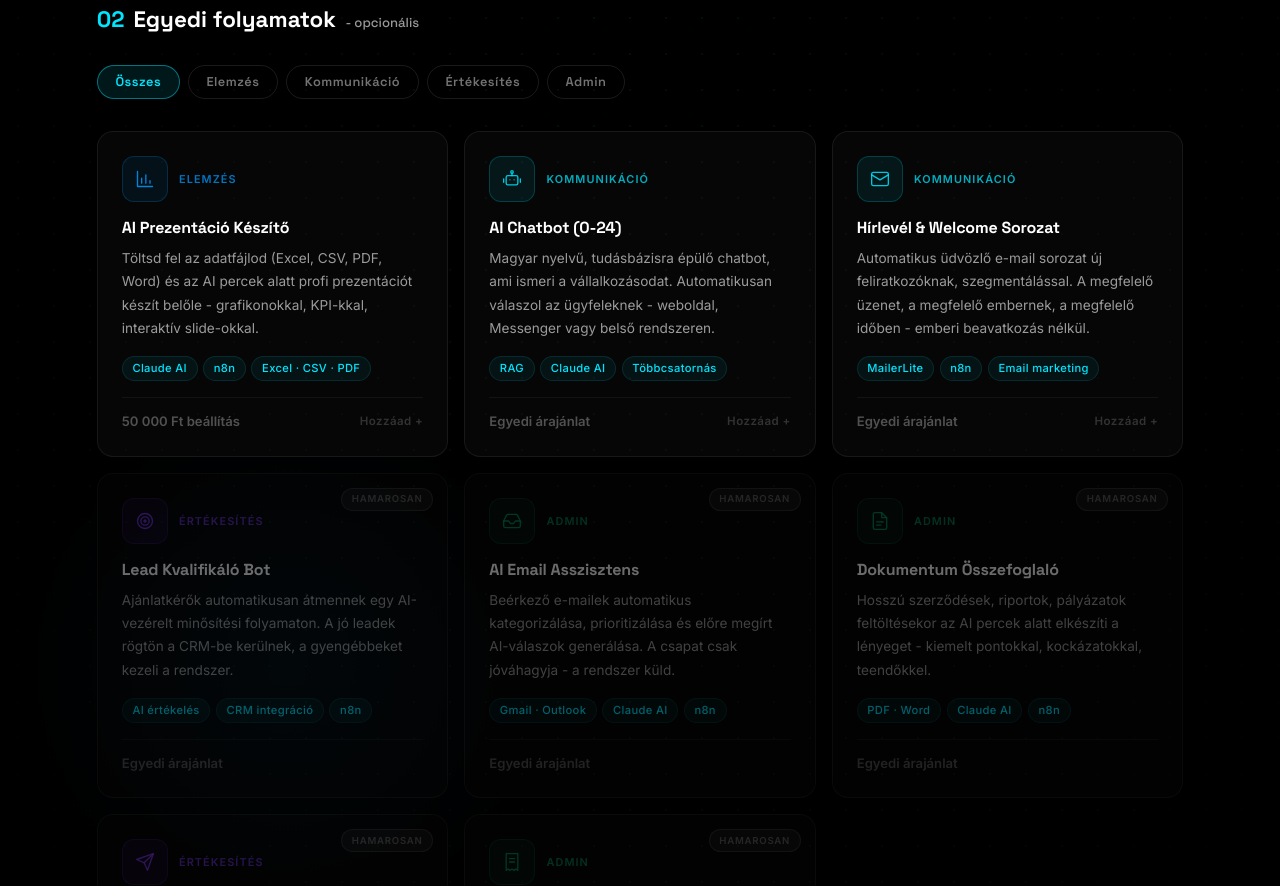
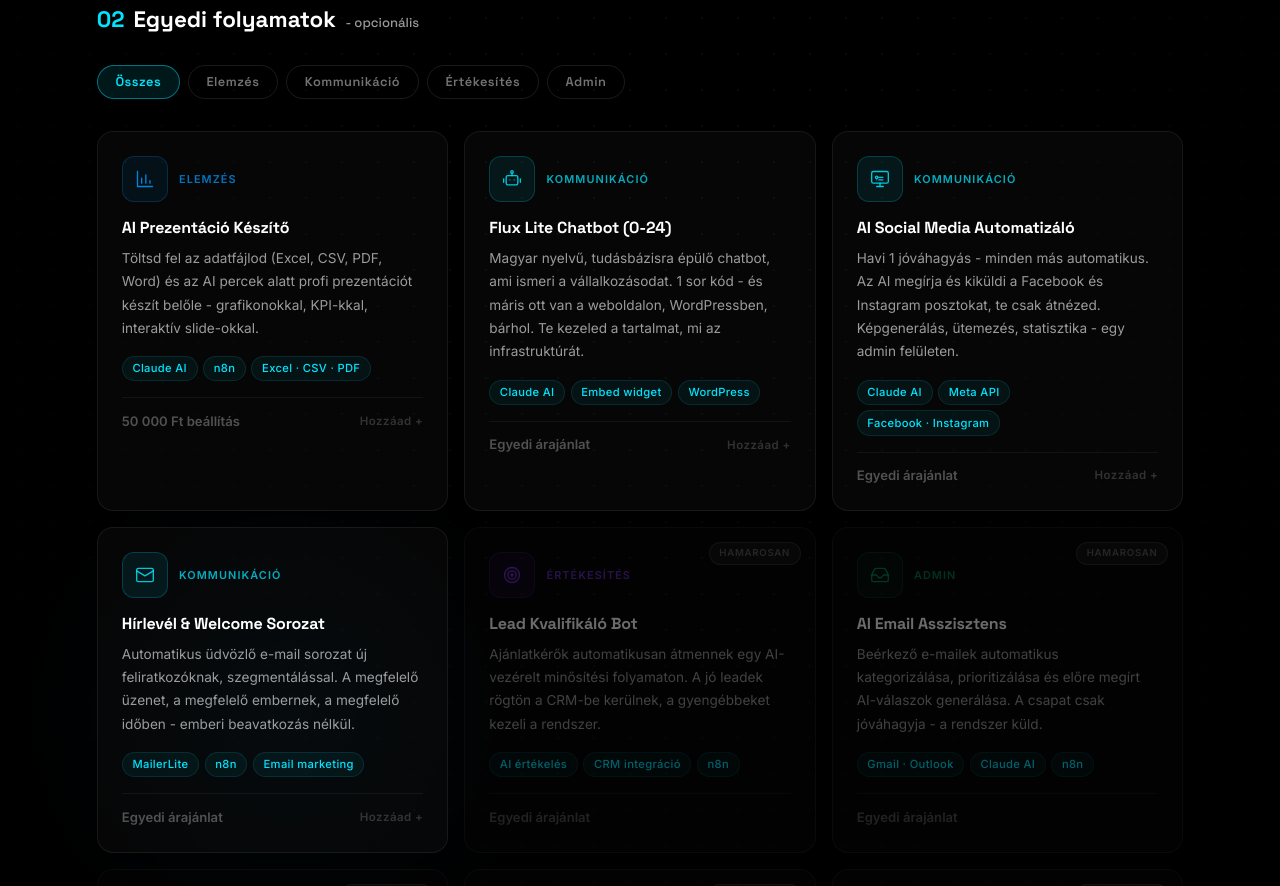
Before and after one commit to RiZool/aiflux-website, a Next.js app: page /folyamatok in a window 1280 px wide. Shown: the part 1080-1966 px from the top of the page. Built offline with nearby package versions, Linux system fonts and the light colour scheme; a web font is replaced by a local one.

Commit message:
feat: add Flux Lite chatbot + AI Social Media flow to /folyamatok

```diff
--- a/components/WorkflowConfigurator.tsx
+++ b/components/WorkflowConfigurator.tsx
@@ -29,6 +29,7 @@ const wfIcons: Record<string, ReactNode> = {
   doc:       <><path d="M14 2H6a2 2 0 0 0-2 2v16a2 2 0 0 0 2 2h12a2 2 0 0 0 2-2V8z" /><path d="M14 2v6h6" /><path d="M8 13h8M8 17h5" /></>,
   handshake: <><path d="M22 2 11 13" /><path d="M22 2 15 22l-4-9-9-4 20-7z" /></>,
   invoice:   <><path d="M5 2h14v20l-2.3-1.6L14.4 22l-2.4-1.6L9.6 22l-2.3-1.6L5 22V2z" /><path d="M9 8h6M9 12h6" /></>,
+  social:    <><rect x="2" y="3" width="20" height="14" rx="2" /><path d="M8 21h8M12 17v4" /><circle cx="8" cy="10" r="1.5" /><path d="M10.5 10h5M10.5 13h5M8 13h.01" /></>,
 };
 
 function WfIcon({ name, rgb }: { name: string; rgb: string }) {
--- a/data/workflows.ts
+++ b/data/workflows.ts
@@ -30,11 +30,21 @@ export const workflows: Workflow[] = [
   },
   {
     id: 'ai-chatbot',
-    title: 'AI Chatbot (0-24)',
-    desc: 'Magyar nyelvű, tudásbázisra épülő chatbot, ami ismeri a vállalkozásodat. Automatikusan válaszol az ügyfeleknek - weboldal, Messenger vagy belső rendszeren.',
+    title: 'Flux Lite Chatbot (0-24)',
+    desc: 'Magyar nyelvű, tudásbázisra épülő chatbot, ami ismeri a vállalkozásodat. 1 sor kód - és máris ott van a weboldalon, WordPressben, bárhol. Te kezeled a tartalmat, mi az infrastruktúrát.',
     category: 'Kommunikáció',
     icon: 'bot',
-    tags: ['RAG', 'Claude AI', 'Többcsatornás'],
+    tags: ['Claude AI', 'Embed widget', 'WordPress'],
+    priceLabel: 'Egyedi árajánlat',
+    status: 'active',
+  },
+  {
+    id: 'social-media-auto',
+    title: 'AI Social Media Automatizáló',
+    desc: 'Havi 1 jóváhagyás - minden más automatikus. Az AI megírja és kiküldi a Facebook és Instagram posztokat, te csak átnézed. Képgenerálás, ütemezés, statisztika - egy admin felületen.',
+    category: 'Kommunikáció',
+    icon: 'social',
+    tags: ['Claude AI', 'Meta API', 'Facebook · Instagram'],
     priceLabel: 'Egyedi árajánlat',
     status: 'active',
   },
```
